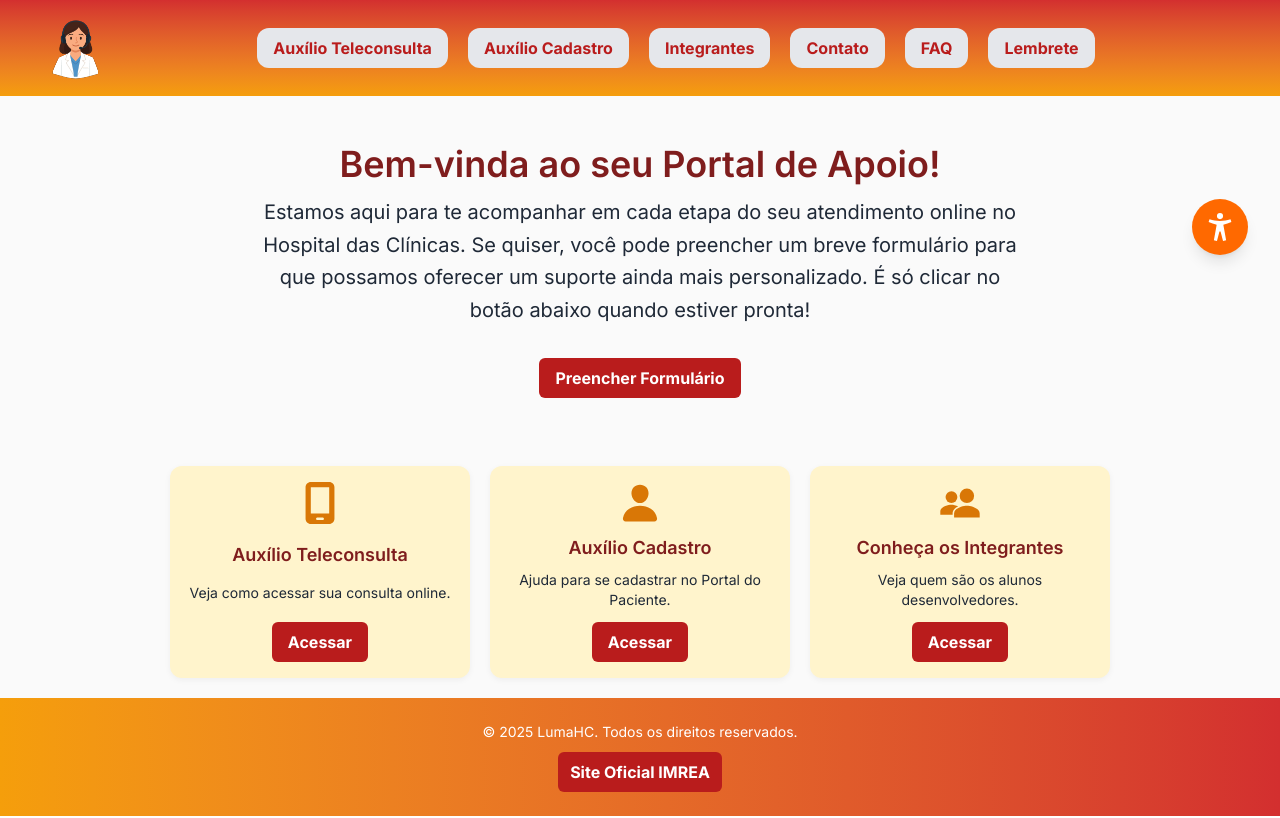
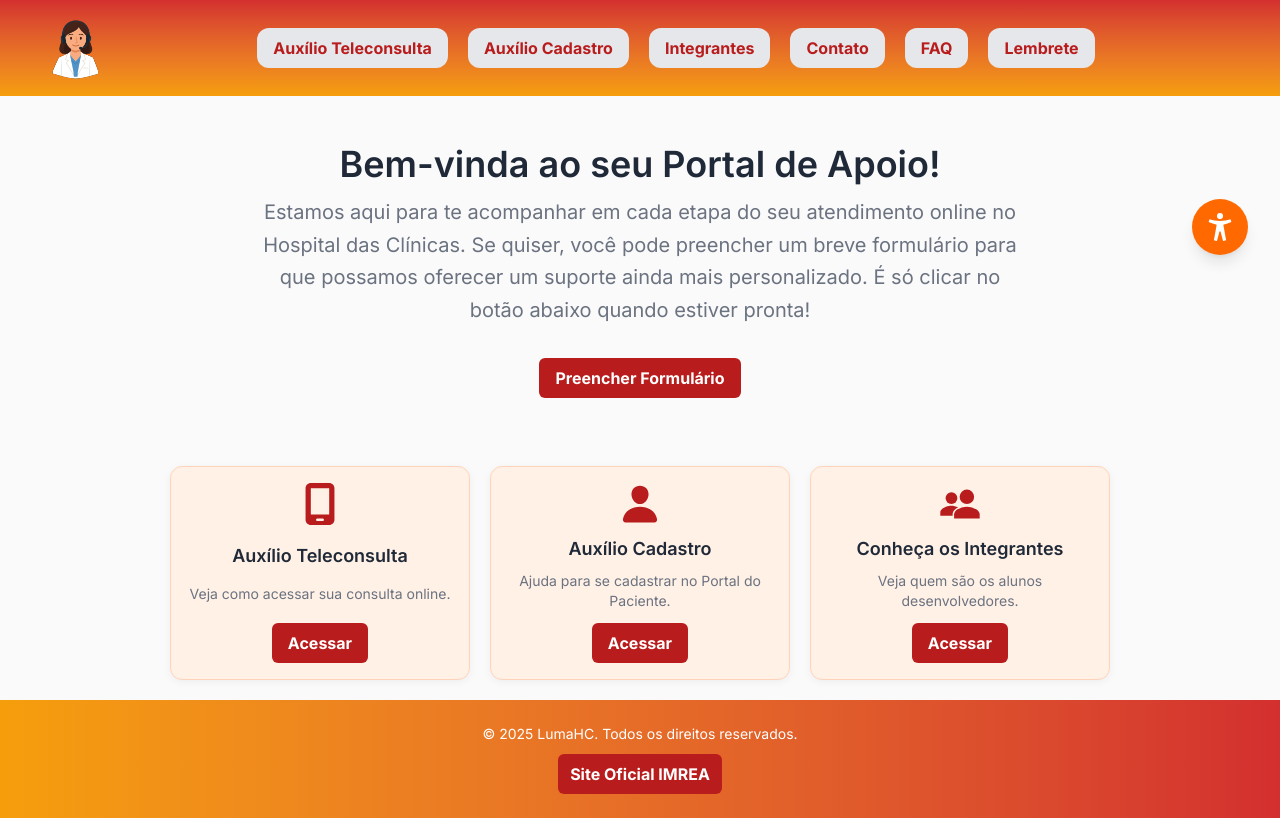
Before and after one commit to Challenge-2025-1-TDSPG/LumaHC, a React (Vite) app: page / in a window 1280 px wide. Built offline with nearby package versions, Linux system fonts and the light colour scheme.

Commit message:
style(css): Atulizando paleta de cores do site LUMA

```diff
--- a/src/components/Cards/AcessoCard.tsx
+++ b/src/components/Cards/AcessoCard.tsx
@@ -10,15 +10,23 @@ export default function AcessoCard({
   external = false,
 }: AcessoCardProps) {
   return (
-    <div
-className='flex-1 basis-[300px] max-w-[300px]
-  flex flex-col justify-between items-center
-  bg-[#FFF4CC] rounded-xl p-4 text-center
-  shadow-[0_2px_6px_rgba(0,0,0,0.05)]'
-    >
-      <div>
-  <Icon className='w-[42px] h-[42px] text-[#D97706]  mx-auto mb-2.5' aria-hidden />
-      </div>
+<div
+  className="
+    flex-1 basis-[300px] max-w-[300px]
+    flex flex-col justify-between items-center text-center
+    bg-[#FFF1E6] border border-[#FFD3BA]
+    rounded-xl p-4
+    text-[#374151]
+    shadow-[0_2px_8px_rgba(0,0,0,0.05)]
+    hover:bg-[#FFE4D6] transition-colors
+  "
+>
+  <div>
+    <Icon
+      className="w-[42px] h-[42px] mx-auto mb-2.5 text-[#B91C1C]"
+      aria-hidden="true"
+    />
+  </div>
 
       <h3 className='text-lg text-fontPrimary mb-2 font-semibold'>{title}</h3>
       <p className='text-sm text-fontTertiary mb-3'>{description}</p>
--- a/src/components/Tutorial/shared/IntroSection.tsx
+++ b/src/components/Tutorial/shared/IntroSection.tsx
@@ -14,7 +14,7 @@ export default function IntroSection({
 }: IntroSectionProps) {
   return (
     <section className='flex flex-col items-center justify-center gap-3 text-center'>
-      <h1 className='text-4xl font-bold !text-[#a84421]'>
+      <h1 className='text-4xl font-bold text-fontPrimary'>
         Bem-vindo ao Auxílio {type} de Pacientes
       </h1>
       <p className='text-lg text-gray-700'>{description}</p>
--- a/src/index.css
+++ b/src/index.css
@@ -4,19 +4,32 @@
 @theme {
   --font-inter: 'Inter', Arial, Helvetica, sans-serif;
 
---color-backPrimary: #FAFAFA;
+--color-backPrimary:   #FAFAFA;
 --color-backSecondary: #FFFFFF;
---color-backBtn: #B91C1C;
---color-hoverBtn: #5E0F0F;
---color-navBtn: #E5E7EB;
---color-navHoverBtn: #9CA3AF;
---color-fontPrimary: #7F1D1D;
---color-fontSecondary: #4A4A4A;
---color-fontTertiary: #1F2937;
---color-clikColor: #B91C1C;
+
+/* Botões (brand) */
+--color-backBtn:  #B91C1C; /* primário */
+--color-hoverBtn: #5E0F0F; /* hover/ativo */
+
+/* Navegação neutra */
+--color-navBtn:       #E5E7EB;
+--color-navHoverBtn:  #9CA3AF;
+
+/* Tipografia */
+--color-fontPrimary:   #1F2937; /* títulos/alto contraste (antes era #7F1D1D) */
+--color-fontSecondary: #4A4A4A; /* corpo de texto */
+--color-fontTertiary:  #6B7280; /* texto auxiliar/muted (antes era #1F2937) */
+
+/* Ações/links */
+--color-clikColor:   #B91C1C;
+
+/* Bordas/Divisores */
 --color-borderColor: #D1D5DB;
+
+/* Gradiente header/footer */
 --color-fromColor: #D32F2F;
---color-toColor: #F59E0B;
+--color-toColor:   #F59E0B; /* adicionado */
+
   /* Breakpoints */
   --breakpoint-xs: (max-width: 600px);
   --breakpoint-sm: 600px;
```
